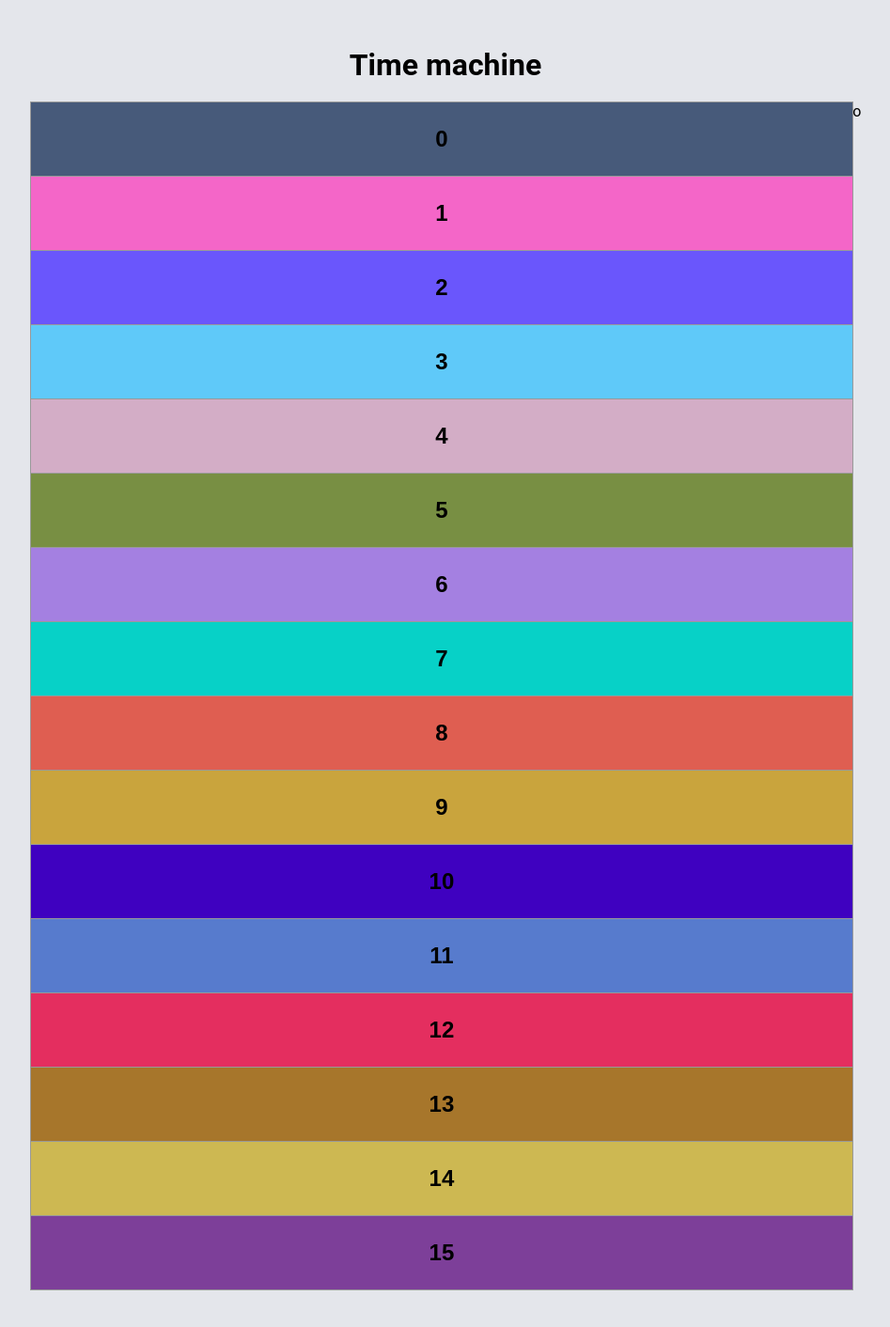
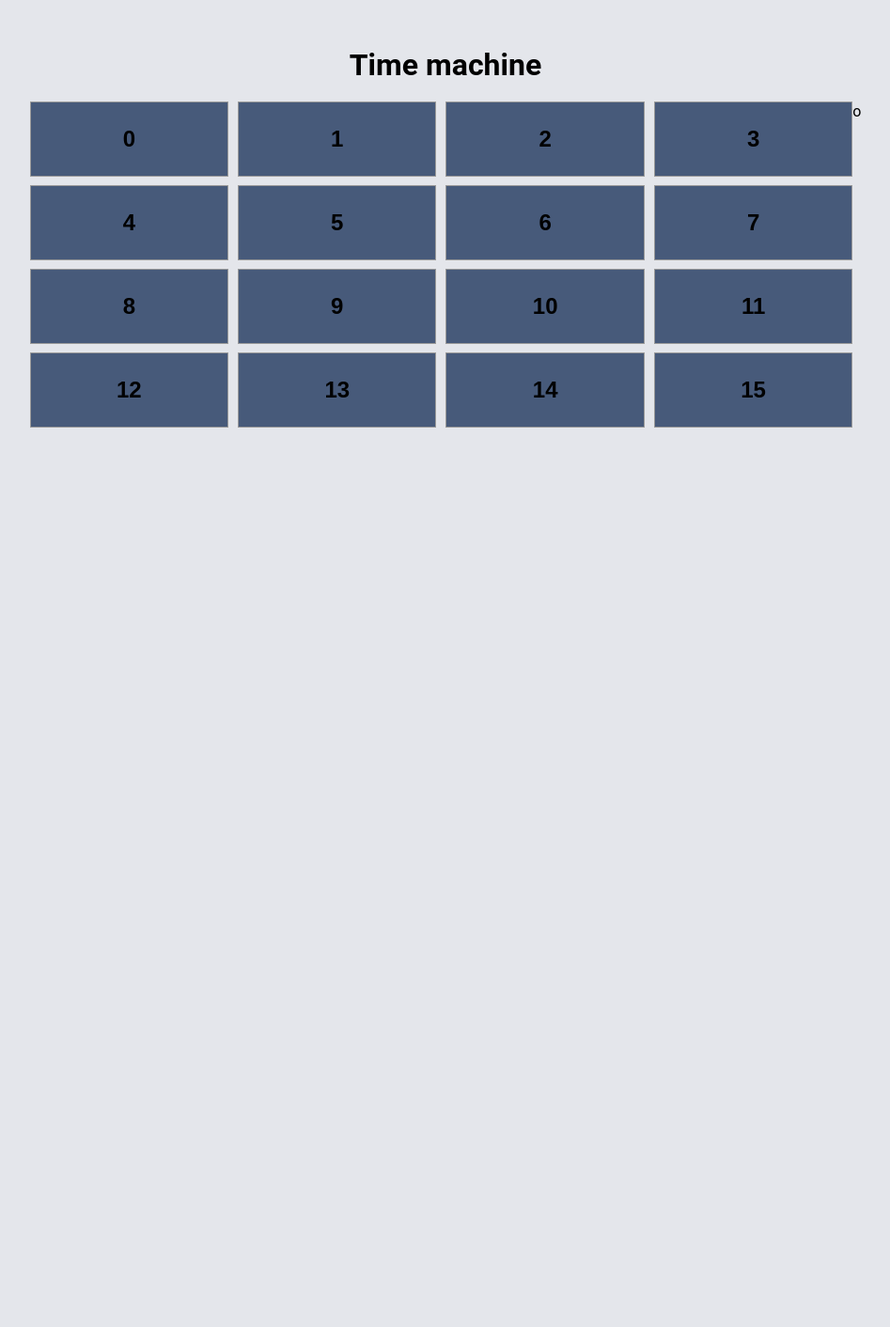
Before and after one commit to DanDPV/Applaudo-Trainee-week-7, a React (Create React App) app: page / in a window 1280 px wide. Shown: the top 1412 px of the page at 94% size, without its empty margins (166-1113 px from the left). After the commit the page ends 800 px from the top, so only its background shows below. Built offline with nearby package versions, Linux system fonts and the light colour scheme.

Commit message:
:construction: Render board squares dynamically

```diff
--- a/src/components/TimeMachineBoard/TimeMachineBoard.tsx
+++ b/src/components/TimeMachineBoard/TimeMachineBoard.tsx
@@ -5,35 +5,16 @@ const TimeMachineBoard = () => {
   const [squares] = useState(Array(4 * 4).fill(null));
   console.log(squares);
   const renderSquare = (i: number, bgColor: string) => (
-    <button type="button" style={{ backgroundColor: bgColor }} className="square" onClick={() => {}}>
+    <button type="button" key={bgColor} style={{ backgroundColor: bgColor }} className="square" onClick={() => { console.log(i); }}>
       {i}
     </button>
   );
   return (
     <div>
-      <div className="board-row">
-        {renderSquare(0, '#475a7a')}
-        {renderSquare(1, '#f466c8')}
-        {renderSquare(2, '#6a56fc')}
-        {renderSquare(3, '#5fc9f9')}
-      </div>
-      <div className="board-row">
-        {renderSquare(4, '#d3adc6')}
-        {renderSquare(5, '#788f43')}
-        {renderSquare(6, '#a480e1')}
-        {renderSquare(7, '#07d1c7')}
-      </div>
-      <div className="board-row">
-        {renderSquare(8, '#df5e51')}
-        {renderSquare(9, '#c9a43d')}
-        {renderSquare(10, '#3f01c0')}
-        {renderSquare(11, '#577bcd')}
-      </div>
-      <div className="board-row">
-        {renderSquare(12, '#e42e5f')}
-        {renderSquare(13, '#a7762b')}
-        {renderSquare(14, '#cdb852')}
-        {renderSquare(15, '#7d3f99')}
+      <div className="board-grid">
+        {
+          squares.map((v: boolean, i: number) => renderSquare(i, '#475a7a'))
+        }
       </div>
     </div>
   );
```
